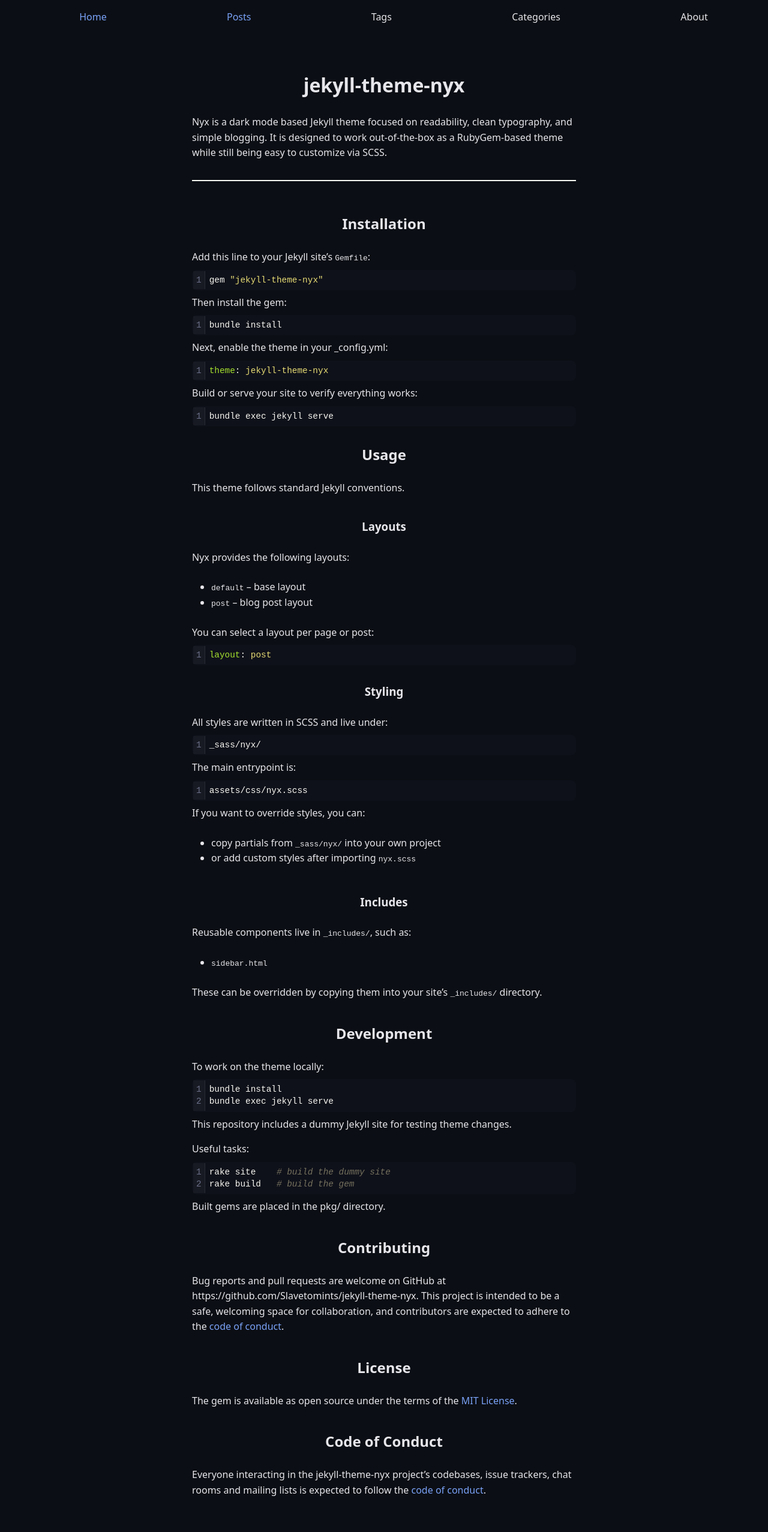
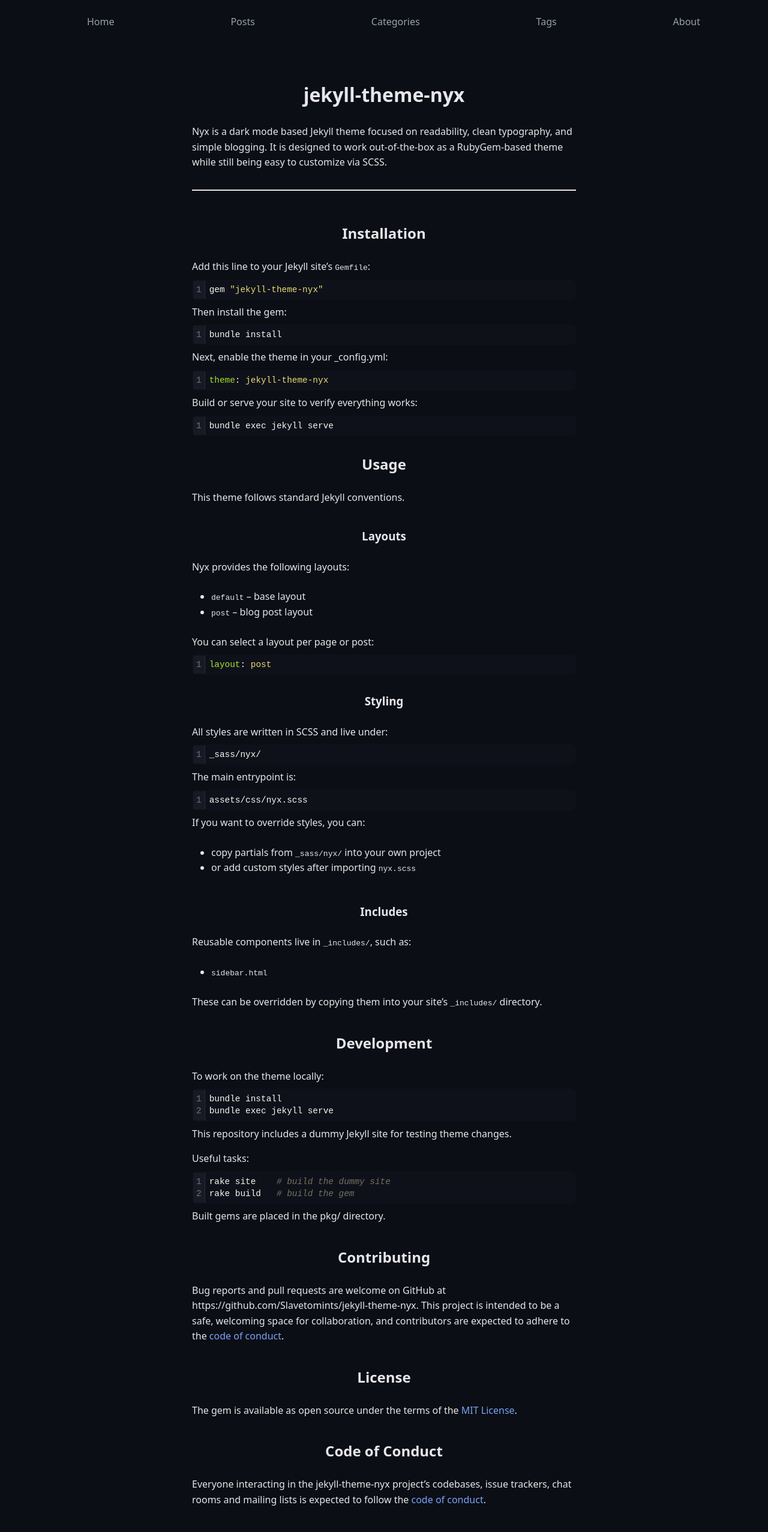
Before and after one commit to Slavetomints/jekyll-theme-nyx, a Jekyll site: the page built from index.md, in a window 1280 px wide. Shown: the whole page at 60% size. Built offline with Jekyll 4.4.1, drawn with Linux system fonts in a browser that asks for light colours.

Commit message:
updating sidebar to header

```diff
--- /dev/null
+++ b/_includes/header.html
@@ -0,0 +1,11 @@
+<header>
+  {% assign tabs = site.tabs | sort: "nav_order" %}
+  <ul>
+    <li><a href="/">Home</a></li>
+    {% for tab in tabs %}
+      <li><a href="{{ tab.url | relative_url }}" class="{% if page.url == tab.url %}active{% endif %}">
+          {{ tab.title }}
+      </a></li>
+    {% endfor %}
+  </ul>
+</header>
--- a/_includes/sidebar.html
+++ /dev/null
@@ -1,9 +0,0 @@
-<aside id="sidebar">
-  <ul id="sidebar-list">
-    <li><a href="/">Home</a></li>
-    <li><a href="/blog">Posts</a></li>
-    <li>Tags</li>
-    <li>Categories</li>
-    <li>About</li>
-  </ul>
-</aside>
--- a/_layouts/default.html
+++ b/_layouts/default.html
@@ -9,7 +9,7 @@
 </head>
 
 <body>
-  {% include sidebar.html %}
+  {% include header.html %}
   <main>
     {{ content }}
   </main>
--- a/_sass/nyx/_base.scss
+++ b/_sass/nyx/_base.scss
@@ -27,6 +27,22 @@ a:hover {
   text-decoration: underline;
 }
 
+header a {
+  color: $muted;
+}
+
+header a:hover {
+  text-decoration: none;
+  color: $fg
+}
+
+header ul{
+  display: flex;
+  flex-direction: row;
+  justify-content: space-around;
+  list-style-type: none;
+}
+
 img {
   max-width: 100%;
   height: auto;
@@ -35,6 +51,6 @@ img {
 
 hr {
   border: none;
-  border-top: 2px solid #f8f8f2;
+  border-top: 2px solid $fg;
   margin: 1.5rem 0;
 }
--- a/_sass/nyx/_layout.scss
+++ b/_sass/nyx/_layout.scss
@@ -1,11 +1,4 @@
 @use "variables" as *;
-
-#sidebar-list {
-  display: flex;
-  flex-direction: row;
-  justify-content: space-around;
-  list-style-type: none;
-}
 
 header,
 footer {
```
